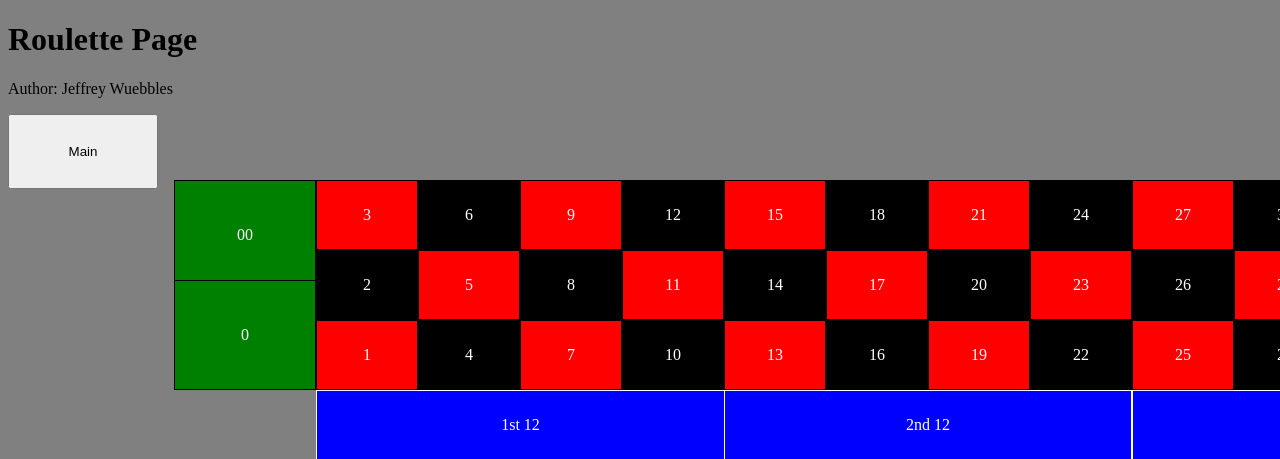
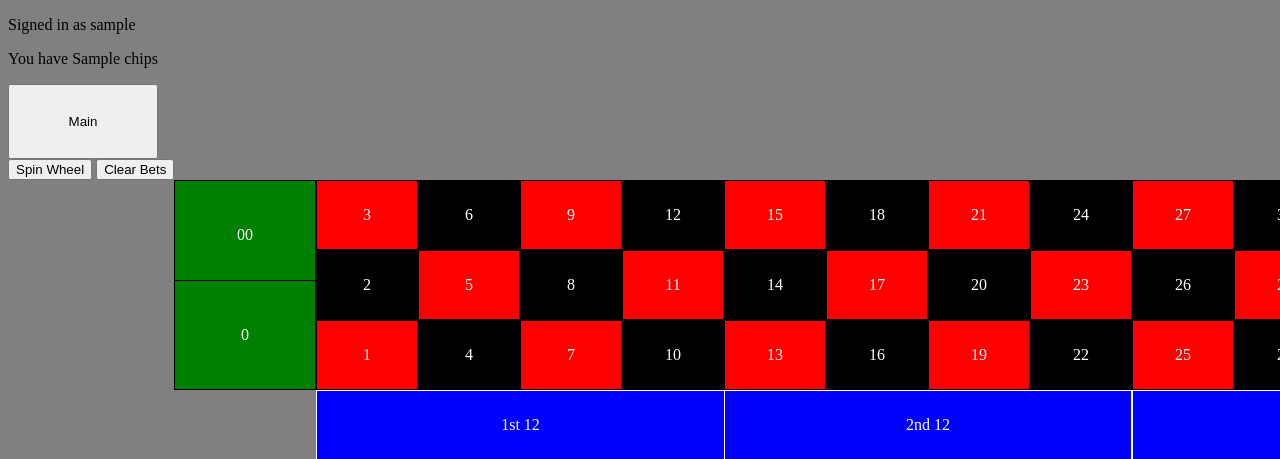
Before and after one commit to jwuebbl/flask, a Flask app: page /roulette in a window 1280 px wide. Shown: the top 459 px of the page. Run offline with Flask 2, Linux system fonts and the light colour scheme; the visitor is signed in with stand-in values (Sample User, id 1); tables that the repository leaves empty or names only in its code hold one stand-in row (values such as "Sample post").

Commit message:
Which player is signed in and their chip count is displayed when they selected the roulette button from the main windows. Player's chip count is managed on the front end. Players can put a chip on the space and see their amount available be reduced. The player cannot bet more than they have available. Created the roulette_spins table on the backend.

```diff
--- a/app.py
+++ b/app.py
@@ -6,16 +6,17 @@ app = Flask(__name__)
 mysql = MySQL()
 app.secret_key = 'poopoopeepee'
 app.config['MYSQL_DATABASE_USER'] = 'root'
-app.config['MYSQL_DATABASE_PASSWORD'] = '1234qwer!@#$QWER'
+app.config['MYSQL_DATABASE_PASSWORD'] = "1234qwer!@#$QWER"
 app.config['MYSQL_DATABASE_DB'] = 'myapp'
 app.config['MYSQL_DATABASE_HOST'] = 'localhost'
 mysql.init_app(app)
 
+connection = mysql.connect()
+cursor = connection.cursor()
+
 @app.route('/', methods=('GET', 'POST'))
 def home():
    if request.method == "POST":
-      connection = mysql.connect()
-      cursor = connection.cursor()
       username = request.form.get("uname")
       cursor.execute("SELECT * FROM accounts WHERE username = %s", username)
       connection.commit()
@@ -53,7 +54,12 @@ def main():
 @app.route('/roulette')
 def roulette():
    if 'loggedin' in session:
-      return render_template('roulette.html')
+      # acccount, num_of_chips
+      cursor.execute("SELECT * FROM accounts WHERE username = %s", session['username'])
+      connection.commit()
+      account = cursor.fetchone()
+      print(account)
+      return render_template('roulette.html', account=account[1], num_of_chips=account[4])
    else:
       return redirect('/')
 
--- a/templates/main.html
+++ b/templates/main.html
@@ -1,7 +1,7 @@
 <!DOCTYPE html>
 <html lang="en-US">
 <head>
-	<title>Jeff's asdfs Tracker</title>
+	<title>Jeff's Flask Site</title>
 	<link rel="icon" type="image/x-icon" href="{{ url_for('static',filename='images/dscim.ico') }}">
 	<link rel= "stylesheet" type= "text/css" href= "{{ url_for('static',filename='styles/main.css') }}">
 </head>
--- a/templates/roulette.html
+++ b/templates/roulette.html
@@ -4,26 +4,68 @@
 	<title>Roulette</title>
 	<link rel="icon" type="image/x-icon" href="{{ url_for('static',filename='images/dscim.ico') }}">
 	<link rel= "stylesheet" type= "text/css" href= "{{ url_for('static',filename='styles/roulette.css') }}">
+	<script>
+		num_of_bets = 0;
+
+		function spinWheel() {
+			// Get all the bets.
+			// Send the bets in the request.
+			// receive more chips if a bet hit.
+		}
+
+		function allowDrop(ev) {
+		  ev.preventDefault();
+		}
+
+		function drag(ev) {
+			var current_players_amount_of_chips = parseInt(document.getElementById('num_of_chips').innerHTML.split(" ")[2])
+			var bet_amount = parseInt(ev.target.innerHTML)
+			if (current_players_amount_of_chips >= bet_amount) {
+				ev.dataTransfer.setData("text", ev.target.id);
+			}
+		}
+
+		function drop(ev) {
+		  ev.preventDefault();
+		  var dragged_element = document.getElementById(ev.dataTransfer.getData("text"));
+		  var current_players_amount_of_chips = parseInt(document.getElementById('num_of_chips').innerHTML.split(" ")[2])
+		  if (ev.target.className == "chip") {
+			ev.target.innerHTML = parseInt(ev.target.innerHTML) + parseInt(dragged_element.innerHTML);
+			current_players_amount_of_chips = current_players_amount_of_chips - parseInt(dragged_element.innerHTML)
+			document.getElementById('num_of_chips').innerHTML = "You have " + current_players_amount_of_chips + "chips"
+		  } else if (ev.target.childNodes.length > 1) {
+			var last_child = ev.target.lastChild;
+			var current_bet_value = last_child.innerHTML;
+			var additional_bet_value = dragged_element.innerHTML;
+			last_child.innerHTML = parseInt(current_bet_value) + parseInt(additional_bet_value);
+			current_players_amount_of_chips = current_players_amount_of_chips - parseInt(dragged_element.innerHTML)
+			document.getElementById('num_of_chips').innerHTML = "You have " + current_players_amount_of_chips + "chips"
+		  } else {
+			var ele = dragged_element.cloneNode(true);
+			ele.id = "betNum" + num_of_bets;
+			num_of_bets++;
+			ev.target.appendChild(ele);
+			current_players_amount_of_chips = current_players_amount_of_chips - parseInt(dragged_element.innerHTML)
+			document.getElementById('num_of_chips').innerHTML = "You have " + current_players_amount_of_chips + "chips"
+		  }
+		}
+	</script>
 </head>
 
 
 <body>
-	<h1> Roulette Page </h1>
-	<footer>
-		<p>Author: Jeffrey Wuebbles</p>
-	</footer>
+	<p id="signed_in_as"> Signed in as {{ account }} </p>
+	<p id="num_of_chips">You have {{ num_of_chips }} chips</p>
+
 	<div id="table_and_chip_selections">
 		<!-- 5 rows
 			14 columns -->
 		<div id="table">
 			<div id="spc_00" class="space green_space col_1">00</div>
-
 			<div id="spc_0" class="space green_space col_1">0</div>
-
 			<div id="spc_1" class="space red_space col_2">1</div>
 			<div id="spc_2" class="space blk_space col_2">2</div>
 			<div id="spc_3" class="space red_space col_2">3</div>
-
 			<div id="spc_4" class="space blk_space col_3">4</div>
 			<div id="spc_5" class="space red_space col_3">5</div>
 			<div id="spc_6" class="space blk_space col_3">6</div>
@@ -33,7 +75,6 @@
 			<div id="spc_10" class="space blk_space col_5">10</div>
 			<div id="spc_11" class="space red_space col_5">11</div>
 			<div id="spc_12" class="space blk_space col_5">12</div>
-
 			<div id="spc_13" class="space red_space col_6">13</div>
 			<div id="spc_14" class="space blk_space col_6">14</div>
 			<div id="spc_15" class="space red_space col_6">15</div>
@@ -46,7 +87,6 @@
 			<div id="spc_22" class="space blk_space col_9">22</div>
 			<div id="spc_23" class="space red_space col_9">23</div>
 			<div id="spc_24" class="space blk_space col_9">24</div>
-
 			<div id="spc_25" class="space red_space col_10">25</div>
 			<div id="spc_26" class="space blk_space col_10">26</div>
 			<div id="spc_27" class="space red_space col_10">27</div>
@@ -59,57 +99,33 @@
 			<div id="spc_34" class="space blk_space col_13">34</div>
 			<div id="spc_35" class="space red_space col_13">35</div>
 			<div id="spc_36" class="space blk_space col_13">36</div>
-
 			<div id="__221r3" class="space">2 to 1</div>
 			<div id="__221r2" class="space">2 to 1</div>
 			<div id="__221r1" class="space">2 to 1</div>
-
 			<div id="__1t12" class="space">1st 12</div>
 			<div id="__13t24" class="space">2nd 12</div>
 			<div id="__25t36" class="space">3rd 12</div>
 			<div id="__1t18" class="space">1 to 18</div>
 			<div id="__even" class="space">EVEN</div>
-			<div name='poop1' ondrop="drop(event)" ondragover="allowDrop(event)" id="redSel" class="space">Red</div>
-			<div name='popo2' ondrop="drop(event)" ondragover="allowDrop(event)" id="blkSel" class="space">Black</div>
+			<div ondrop="drop(event)" ondragover="allowDrop(event)" id="redSel" class="space">Red</div>
+			<div ondrop="drop(event)" ondragover="allowDrop(event)" id="blkSel" class="space">Black</div>
 			<div id="__odd" class="space">ODD</div>
 			<div id="__19t36" class="space">19t36</div>
 		</div>
 
 			<div id="chip_selection_row">
-				<div name='poop3' draggable="true" ondragstart="drag(event)" class="chip" id="fiveChip">5</div>
+				<div draggable="true" ondragstart="drag(event)" class="chip" id="fiveChip">5</div>
 			</div>
+		</div>
+		<a href="main"><button class=grey style="height:75px;width:150px">Main</button></a>
+
+		<div id="menu_bar">
+			<button onclick="spinWheel()">Spin Wheel</button>
+			<button onclick="clearBets()">Clear Bets</button>
 		</div>
 
 
-		<a href="main"><button class=grey style="height:75px;width:150px">Main</button></a>
 
-		<script>
-			num_of_bets = 0;
 
-			function allowDrop(ev) {
-			  ev.preventDefault();
-			}
-
-			function drag(ev) {
-			  ev.dataTransfer.setData("text", ev.target.id);
-			}
-
-			function drop(ev) {
-			  ev.preventDefault();
-			  var dragged_element = document.getElementById(ev.dataTransfer.getData("text"));
-
-			  if (ev.target.childNodes.length > 1) {
-				var last_child = ev.target.lastChild;
-				var current_bet_value = last_child.innerHTML;
-				var additional_bet_value = dragged_element.innerHTML;
-				last_child.innerHTML = parseInt(current_bet_value) + parseInt(additional_bet_value)
-			  } else {
-				var ele = dragged_element.cloneNode(true);
-				ele.id = "betNum" + num_of_bets;
-				num_of_bets++;
-				ev.target.appendChild(ele);
-			  }
-			}
-			</script>
 </body>
 </html>
```
Also changed, not shown: README.md.
